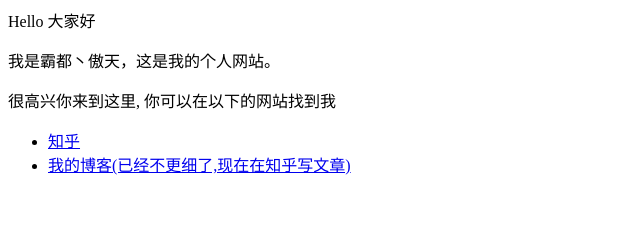
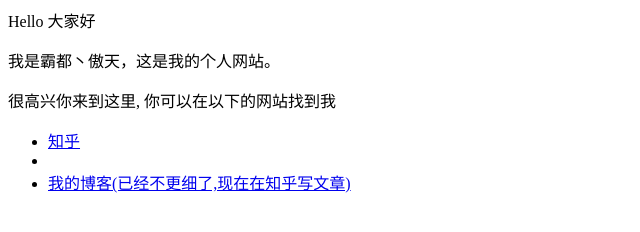
Before and after one commit to Dienoline/.github.io, a plain HTML site: page index.html in a window 1280 px wide. Shown: the whole page, without its empty margins (0-640 px from the left). Drawn offline with Linux system fonts and the light colour scheme.

Commit message:
Update index.html

```diff
--- a/index.html
+++ b/index.html
@@ -4,5 +4,6 @@
 
 <ul>
   <li> <a href="https://www.zhihu.com/people/AJLoveChina">知乎</a> </li>
+  <li><a href ="/你好.html"></a></li>
   <li> <a href="http://hejie.nigeerhuo.com">我的博客(已经不更细了,现在在知乎写文章)</a> </li>
 </ul>
```
